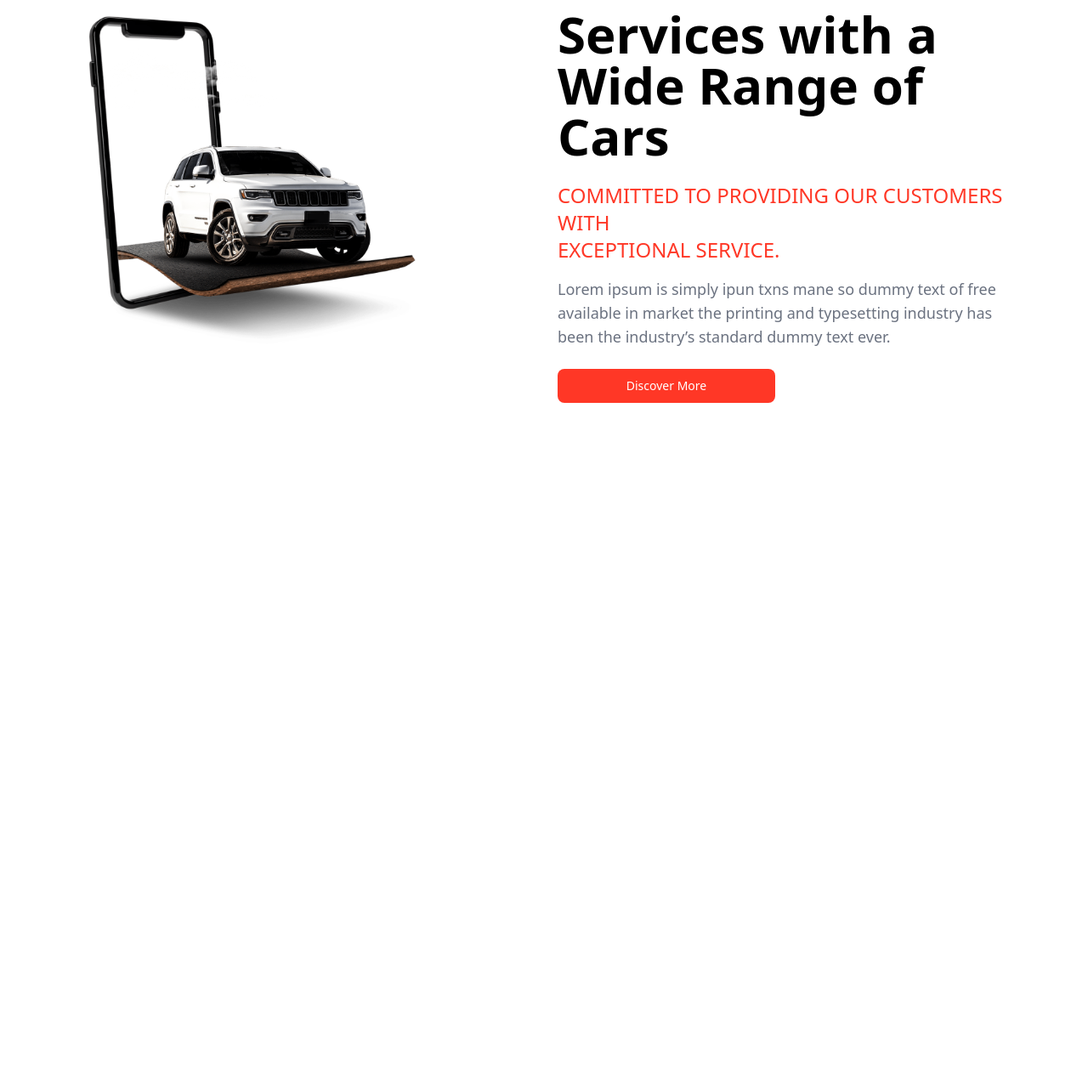
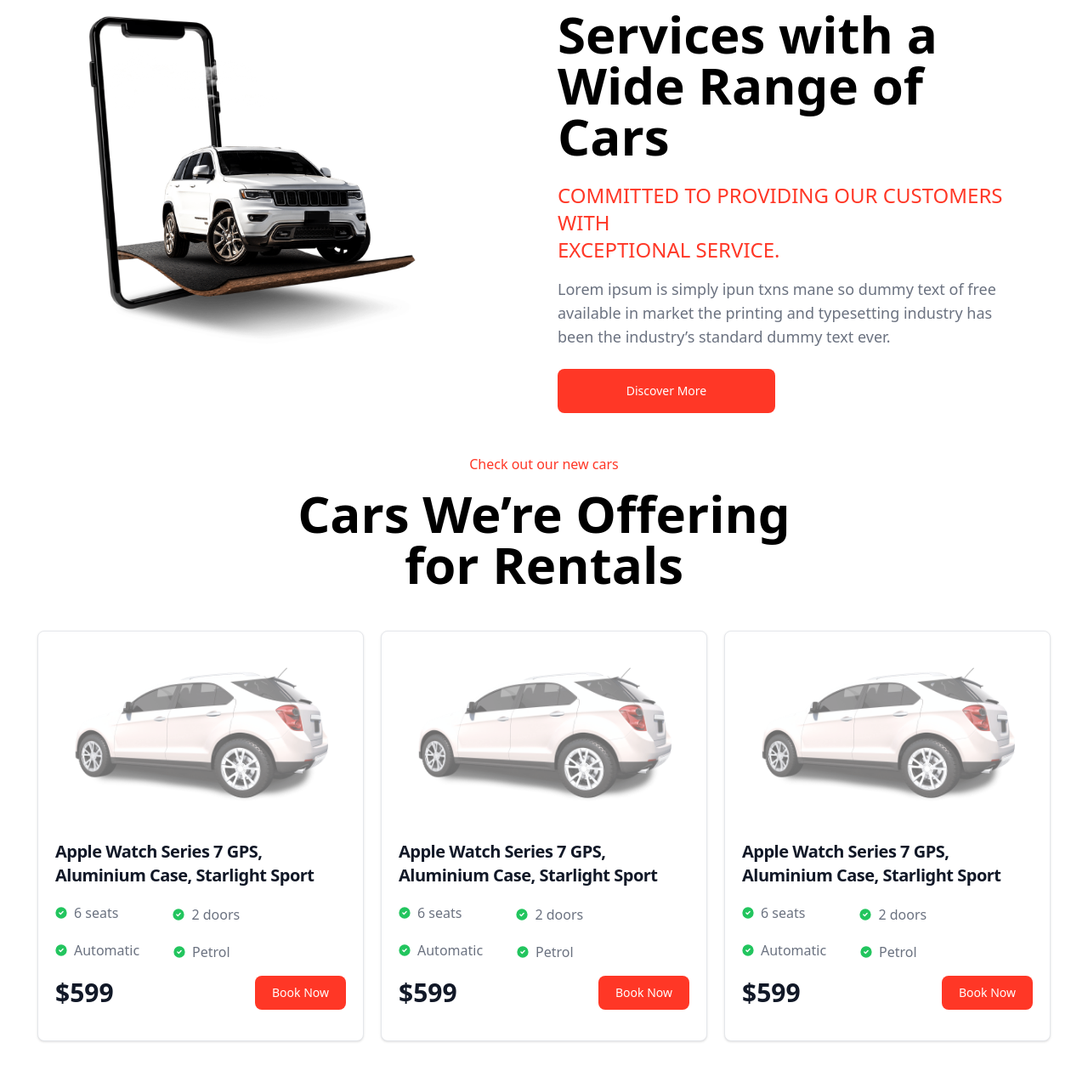
Before and after one commit to akcode7/bookingsite, a PHP site: page / in a window 1280 px wide. Shown: the part 1652-2925 px from the top of the page at 85% size. Before the commit the page ends 2126 px from the top, so only its background shows below. Run offline with PHP 8.4, Linux system fonts and the light colour scheme.

Commit message:
car booking cards

```diff
--- a/index.html
+++ b/index.html
@@ -90,10 +90,177 @@
         <p class="text-[#FF3726] text-2xl font-medium  py-2">COMMITTED TO PROVIDING OUR CUSTOMERS WITH <br> EXCEPTIONAL SERVICE.</p>
         <p class="text-gray-500 text-lg font-normal py-2">Lorem ipsum is simply ipun txns mane so dummy text of free available in market the printing and typesetting industry has been the industry’s
             standard dummy text ever.</p>
-            <button type="submit" class="w-64 text-white bg-[#FF3726] font-medium rounded-lg text-sm px-6 py-2.5 text-center my-4 ">Discover More</button>
+            <button type="submit" class="w-64 text-white bg-[#FF3726] font-medium rounded-lg text-sm px-6 py-4 text-center my-4 ">Discover More</button>
       </div>
     </div>
   </div>
+  <div>
+    <p class="text-center text-[#ff3726] pb-4"> Check out our new cars</p>
+    <h1 class="text-6xl font-bold text-center ">Cars We’re Offering<br>
+        for Rentals</h1>
+</div>
+
+  <div class="flex justify-center py-12">
+
+
+<div class="w-full mx-5 max-w-sm bg-white border border-gray-200 rounded-lg shadow dark:bg-gray-800 dark:border-gray-700">
+    <a href="#">
+        <img class="p-8 rounded-t-lg" src="images/carimg.png" alt="product image" />
+    </a>
+    <div class="px-5 pb-5">
+        <a href="#">
+            <h5 class="text-xl font-semibold tracking-tight text-gray-900 dark:text-white">Apple Watch Series 7 GPS, Aluminium Case, Starlight Sport</h5>
+        </a>
+        <div class="flex items-center justify-between my-4">
+            <ul class="max-w-md flex space-y-1 text-gray-500 list-inside dark:text-gray-400">
+                <li class="flex items-center pr-16">
+                    <svg class="w-3.5 h-3.5 me-2 text-green-500 dark:text-green-400 flex-shrink-0" aria-hidden="true" xmlns="http://www.w3.org/2000/svg" fill="currentColor" viewBox="0 0 20 20">
+                        <path d="M10 .5a9.5 9.5 0 1 0 9.5 9.5A9.51 9.51 0 0 0 10 .5Zm3.707 8.207-4 4a1 1 0 0 1-1.414 0l-2-2a1 1 0 0 1 1.414-1.414L9 10.586l3.293-3.293a1 1 0 0 1 1.414 1.414Z"/>
+                     </svg>
+                    6 seats
+                </li>
+                <li class="flex items-center">
+                    <svg class="w-3.5 h-3.5 me-2 text-green-500 dark:text-green-400 flex-shrink-0" aria-hidden="true" xmlns="http://www.w3.org/2000/svg" fill="currentColor" viewBox="0 0 20 20">
+                        <path d="M10 .5a9.5 9.5 0 1 0 9.5 9.5A9.51 9.51 0 0 0 10 .5Zm3.707 8.207-4 4a1 1 0 0 1-1.414 0l-2-2a1 1 0 0 1 1.414-1.414L9 10.586l3.293-3.293a1 1 0 0 1 1.414 1.414Z"/>
+                     </svg>
+                 2 doors
+                </li>
+
+
+            </ul>
+        </div>
+        <div class="flex items-center justify-between my-4">
+            <ul class="max-w-md flex space-y-1 text-gray-500 list-inside dark:text-gray-400">
+                <li class="flex items-center pr-10">
+                    <svg class="w-3.5 h-3.5 me-2 text-green-500 dark:text-green-400 flex-shrink-0" aria-hidden="true" xmlns="http://www.w3.org/2000/svg" fill="currentColor" viewBox="0 0 20 20">
+                        <path d="M10 .5a9.5 9.5 0 1 0 9.5 9.5A9.51 9.51 0 0 0 10 .5Zm3.707 8.207-4 4a1 1 0 0 1-1.414 0l-2-2a1 1 0 0 1 1.414-1.414L9 10.586l3.293-3.293a1 1 0 0 1 1.414 1.414Z"/>
+                     </svg>
+                   Automatic
+                </li>
+                <li class="flex items-center">
+                    <svg class="w-3.5 h-3.5 me-2 text-green-500 dark:text-green-400 flex-shrink-0" aria-hidden="true" xmlns="http://www.w3.org/2000/svg" fill="currentColor" viewBox="0 0 20 20">
+                        <path d="M10 .5a9.5 9.5 0 1 0 9.5 9.5A9.51 9.51 0 0 0 10 .5Zm3.707 8.207-4 4a1 1 0 0 1-1.414 0l-2-2a1 1 0 0 1 1.414-1.414L9 10.586l3.293-3.293a1 1 0 0 1 1.414 1.414Z"/>
+                     </svg>
+                 Petrol
+                </li>
+
+
+            </ul>
+        </div>
+
+        <div class="flex items-center justify-between my-4">
+            <span class="text-3xl font-bold text-gray-900 dark:text-white">$599</span>
+            <a href="#" class="text-white bg-[#ff3726] font-medium rounded-lg text-sm px-5 py-2.5 text-center">Book Now</a>
+        </div>
+    </div>
+</div>
+
+<div class="w-full max-w-sm bg-white border border-gray-200 rounded-lg shadow dark:bg-gray-800 dark:border-gray-700">
+    <a href="#">
+        <img class="p-8 rounded-t-lg" src="images/carimg.png" alt="product image" />
+    </a>
+    <div class="px-5 pb-5">
+        <a href="#">
+            <h5 class="text-xl font-semibold tracking-tight text-gray-900 dark:text-white">Apple Watch Series 7 GPS, Aluminium Case, Starlight Sport</h5>
+        </a>
+        <div class="flex items-center justify-between my-4">
+            <ul class="max-w-md flex space-y-1 text-gray-500 list-inside dark:text-gray-400">
+                <li class="flex items-center pr-16">
+                    <svg class="w-3.5 h-3.5 me-2 text-green-500 dark:text-green-400 flex-shrink-0" aria-hidden="true" xmlns="http://www.w3.org/2000/svg" fill="currentColor" viewBox="0 0 20 20">
+                        <path d="M10 .5a9.5 9.5 0 1 0 9.5 9.5A9.51 9.51 0 0 0 10 .5Zm3.707 8.207-4 4a1 1 0 0 1-1.414 0l-2-2a1 1 0 0 1 1.414-1.414L9 10.586l3.293-3.293a1 1 0 0 1 1.414 1.414Z"/>
+                     </svg>
+                    6 seats
+                </li>
+                <li class="flex items-center">
+                    <svg class="w-3.5 h-3.5 me-2 text-green-500 dark:text-green-400 flex-shrink-0" aria-hidden="true" xmlns="http://www.w3.org/2000/svg" fill="currentColor" viewBox="0 0 20 20">
+                        <path d="M10 .5a9.5 9.5 0 1 0 9.5 9.5A9.51 9.51 0 0 0 10 .5Zm3.707 8.207-4 4a1 1 0 0 1-1.414 0l-2-2a1 1 0 0 1 1.414-1.414L9 10.586l3.293-3.293a1 1 0 0 1 1.414 1.414Z"/>
+                     </svg>
+                 2 doors
+                </li>
+
+
+            </ul>
+        </div>
+        <div class="flex items-center justify-between my-4">
+            <ul class="max-w-md flex space-y-1 text-gray-500 list-inside dark:text-gray-400">
+                <li class="flex items-center pr-10">
+                    <svg class="w-3.5 h-3.5 me-2 text-green-500 dark:text-green-400 flex-shrink-0" aria-hidden="true" xmlns="http://www.w3.org/2000/svg" fill="currentColor" viewBox="0 0 20 20">
+                        <path d="M10 .5a9.5 9.5 0 1 0 9.5 9.5A9.51 9.51 0 0 0 10 .5Zm3.707 8.207-4 4a1 1 0 0 1-1.414 0l-2-2a1 1 0 0 1 1.414-1.414L9 10.586l3.293-3.293a1 1 0 0 1 1.414 1.414Z"/>
+                     </svg>
+                   Automatic
+                </li>
+                <li class="flex items-center">
+                    <svg class="w-3.5 h-3.5 me-2 text-green-500 dark:text-green-400 flex-shrink-0" aria-hidden="true" xmlns="http://www.w3.org/2000/svg" fill="currentColor" viewBox="0 0 20 20">
+                        <path d="M10 .5a9.5 9.5 0 1 0 9.5 9.5A9.51 9.51 0 0 0 10 .5Zm3.707 8.207-4 4a1 1 0 0 1-1.414 0l-2-2a1 1 0 0 1 1.414-1.414L9 10.586l3.293-3.293a1 1 0 0 1 1.414 1.414Z"/>
+                     </svg>
+                 Petrol
+                </li>
+
+
+            </ul>
+        </div>
+
+        <div class="flex items-center justify-between my-4">
+            <span class="text-3xl font-bold text-gray-900 dark:text-white">$599</span>
+            <a href="#" class="text-white bg-[#ff3726] font-medium rounded-lg text-sm px-5 py-2.5 text-center">Book Now</a>
+        </div>
+    </div>
+</div>
+
+<div class="w-full mx-5 max-w-sm bg-white border border-gray-200 rounded-lg shadow dark:bg-gray-800 dark:border-gray-700">
+    <a href="#">
+        <img class="p-8 rounded-t-lg" src="images/carimg.png" alt="product image" />
+    </a>
+    <div class="px-5 pb-5">
+        <a href="#">
+            <h5 class="text-xl font-semibold tracking-tight text-gray-900 dark:text-white">Apple Watch Series 7 GPS, Aluminium Case, Starlight Sport</h5>
+        </a>
+        <div class="flex items-center justify-between my-4">
+            <ul class="max-w-md flex space-y-1 text-gray-500 list-inside dark:text-gray-400">
+                <li class="flex items-center pr-16">
+                    <svg class="w-3.5 h-3.5 me-2 text-green-500 dark:text-green-400 flex-shrink-0" aria-hidden="true" xmlns="http://www.w3.org/2000/svg" fill="currentColor" viewBox="0 0 20 20">
+                        <path d="M10 .5a9.5 9.5 0 1 0 9.5 9.5A9.51 9.51 0 0 0 10 .5Zm3.707 8.207-4 4a1 1 0 0 1-1.414 0l-2-2a1 1 0 0 1 1.414-1.414L9 10.586l3.293-3.293a1 1 0 0 1 1.414 1.414Z"/>
+                     </svg>
+                    6 seats
+                </li>
+                <li class="flex items-center">
+                    <svg class="w-3.5 h-3.5 me-2 text-green-500 dark:text-green-400 flex-shrink-0" aria-hidden="true" xmlns="http://www.w3.org/2000/svg" fill="currentColor" viewBox="0 0 20 20">
+                        <path d="M10 .5a9.5 9.5 0 1 0 9.5 9.5A9.51 9.51 0 0 0 10 .5Zm3.707 8.207-4 4a1 1 0 0 1-1.414 0l-2-2a1 1 0 0 1 1.414-1.414L9 10.586l3.293-3.293a1 1 0 0 1 1.414 1.414Z"/>
+                     </svg>
+                 2 doors
+                </li>
+
+
+            </ul>
+        </div>
+        <div class="flex items-center justify-between my-4">
+            <ul class="max-w-md flex space-y-1 text-gray-500 list-inside dark:text-gray-400">
+                <li class="flex items-center pr-10">
+                    <svg class="w-3.5 h-3.5 me-2 text-green-500 dark:text-green-400 flex-shrink-0" aria-hidden="true" xmlns="http://www.w3.org/2000/svg" fill="currentColor" viewBox="0 0 20 20">
+                        <path d="M10 .5a9.5 9.5 0 1 0 9.5 9.5A9.51 9.51 0 0 0 10 .5Zm3.707 8.207-4 4a1 1 0 0 1-1.414 0l-2-2a1 1 0 0 1 1.414-1.414L9 10.586l3.293-3.293a1 1 0 0 1 1.414 1.414Z"/>
+                     </svg>
+                   Automatic
+                </li>
+                <li class="flex items-center">
+                    <svg class="w-3.5 h-3.5 me-2 text-green-500 dark:text-green-400 flex-shrink-0" aria-hidden="true" xmlns="http://www.w3.org/2000/svg" fill="currentColor" viewBox="0 0 20 20">
+                        <path d="M10 .5a9.5 9.5 0 1 0 9.5 9.5A9.51 9.51 0 0 0 10 .5Zm3.707 8.207-4 4a1 1 0 0 1-1.414 0l-2-2a1 1 0 0 1 1.414-1.414L9 10.586l3.293-3.293a1 1 0 0 1 1.414 1.414Z"/>
+                     </svg>
+                 Petrol
+                </li>
+
+
+            </ul>
+        </div>
+
+        <div class="flex items-center justify-between my-4">
+            <span class="text-3xl font-bold text-gray-900 dark:text-white">$599</span>
+            <a href="#" class="text-white bg-[#ff3726] font-medium rounded-lg text-sm px-5 py-2.5 text-center">Book Now</a>
+        </div>
+    </div>
+</div>
+
+</div>
+
     <script src="https://code.jquery.com/jquery-3.6.0.min.js"></script>
 <script src="script.js"></script>
 </body>
--- a/src/output.css
+++ b/src/output.css
@@ -595,14 +595,14 @@ video {
   margin-right: auto;
 }
 
-.mx-4 {
-  margin-left: 1rem;
-  margin-right: 1rem;
-}
-
 .my-4 {
   margin-top: 1rem;
   margin-bottom: 1rem;
+}
+
+.mx-5 {
+  margin-left: 1.25rem;
+  margin-right: 1.25rem;
 }
 
 .mb-2 {
@@ -617,6 +617,22 @@ video {
   margin-bottom: 1.25rem;
 }
 
+.ms-3 {
+  margin-inline-start: 0.75rem;
+}
+
+.mt-2 {
+  margin-top: 0.5rem;
+}
+
+.mt-2\.5 {
+  margin-top: 0.625rem;
+}
+
+.me-2 {
+  margin-inline-end: 0.5rem;
+}
+
 .block {
   display: block;
 }
@@ -637,76 +657,64 @@ video {
   height: 100vh;
 }
 
-.h-auto {
-  height: auto;
+.h-4 {
+  height: 1rem;
+}
+
+.h-3 {
+  height: 0.75rem;
+}
+
+.h-3\.5 {
+  height: 0.875rem;
+}
+
+.w-1\/2 {
+  width: 50%;
+}
+
+.w-64 {
+  width: 16rem;
+}
+
+.w-9\/12 {
+  width: 75%;
 }
 
 .w-full {
   width: 100%;
 }
 
-.w-44 {
-  width: 11rem;
+.w-4 {
+  width: 1rem;
 }
 
-.w-1\/2 {
-  width: 50%;
+.w-3 {
+  width: 0.75rem;
 }
 
-.w-1\/3 {
-  width: 33.333333%;
-}
-
-.w-1 {
-  width: 0.25rem;
-}
-
-.w-9 {
-  width: 2.25rem;
-}
-
-.w-96 {
-  width: 24rem;
-}
-
-.w-10\/12 {
-  width: 83.333333%;
-}
-
-.w-5\/12 {
-  width: 41.666667%;
-}
-
-.w-1\/12 {
-  width: 8.333333%;
-}
-
-.w-12 {
-  width: 3rem;
-}
-
-.w-9\/12 {
-  width: 75%;
-}
-
-.w-6 {
-  width: 1.5rem;
-}
-
-.w-64 {
-  width: 16rem;
+.w-3\.5 {
+  width: 0.875rem;
 }
 
 .max-w-sm {
   max-width: 24rem;
 }
 
+.max-w-md {
+  max-width: 28rem;
+}
+
+.flex-shrink-0 {
+  flex-shrink: 0;
+}
+
+.list-inside {
+  list-style-position: inside;
+}
+
 .grid-cols-1 {
   grid-template-columns: repeat(1, minmax(0, 1fr));
-}
-
-.content-center {
-  align-content: center;
 }
 
 .items-center {
@@ -719,6 +727,10 @@ video {
 
 .justify-center {
   justify-content: center;
+}
+
+.justify-between {
+  justify-content: space-between;
 }
 
 .justify-around {
@@ -735,12 +747,33 @@ video {
   margin-bottom: calc(1.5rem * var(--tw-space-y-reverse));
 }
 
+.space-x-1 > :not([hidden]) ~ :not([hidden]) {
+  --tw-space-x-reverse: 0;
+  margin-right: calc(0.25rem * var(--tw-space-x-reverse));
+  margin-left: calc(0.25rem * calc(1 - var(--tw-space-x-reverse)));
+}
+
+.space-y-1 > :not([hidden]) ~ :not([hidden]) {
+  --tw-space-y-reverse: 0;
+  margin-top: calc(0.25rem * calc(1 - var(--tw-space-y-reverse)));
+  margin-bottom: calc(0.25rem * var(--tw-space-y-reverse));
+}
+
 .overflow-hidden {
   overflow: hidden;
 }
 
 .rounded-lg {
   border-radius: 0.5rem;
+}
+
+.rounded {
+  border-radius: 0.25rem;
+}
+
+.rounded-t-lg {
+  border-top-left-radius: 0.5rem;
+  border-top-right-radius: 0.5rem;
 }
 
 .border {
@@ -777,9 +810,35 @@ video {
   background-color: rgb(255 255 255 / var(--tw-bg-opacity));
 }
 
-.bg-gray-500 {
+.bg-\[\] {
+  background-color: ;
+}
+
+.bg-\[\#ff\] {
+  background-color: #ff;
+}
+
+.bg-\[\#ff37\] {
+  background-color: #ff37;
+}
+
+.bg-\[\#ff372\] {
+  background-color: #ff372;
+}
+
+.bg-\[\#ff3726\] {
   --tw-bg-opacity: 1;
-  background-color: rgb(107 114 128 / var(--tw-bg-opacity));
+  background-color: rgb(255 55 38 / var(--tw-bg-opacity));
+}
+
+.bg-blue-100 {
+  --tw-bg-opacity: 1;
+  background-color: rgb(219 234 254 / var(--tw-bg-opacity));
+}
+
+.bg-blue-700 {
+  --tw-bg-opacity: 1;
+  background-color: rgb(29 78 216 / var(--tw-bg-opacity));
 }
 
 .object-cover {
@@ -803,9 +862,29 @@ video {
   padding: 2rem;
 }
 
+.px-10 {
+  padding-left: 2.5rem;
+  padding-right: 2.5rem;
+}
+
+.px-24 {
+  padding-left: 6rem;
+  padding-right: 6rem;
+}
+
 .px-5 {
   padding-left: 1.25rem;
   padding-right: 1.25rem;
+}
+
+.px-6 {
+  padding-left: 1.5rem;
+  padding-right: 1.5rem;
+}
+
+.py-12 {
+  padding-top: 3rem;
+  padding-bottom: 3rem;
 }
 
 .py-2 {
@@ -818,29 +897,9 @@ video {
   padding-bottom: 0.625rem;
 }
 
-.py-10 {
-  padding-top: 2.5rem;
-  padding-bottom: 2.5rem;
-}
-
-.py-12 {
-  padding-top: 3rem;
-  padding-bottom: 3rem;
-}
-
-.px-1 {
-  padding-left: 0.25rem;
-  padding-right: 0.25rem;
-}
-
-.px-10 {
-  padding-left: 2.5rem;
-  padding-right: 2.5rem;
-}
-
-.px-24 {
-  padding-left: 6rem;
-  padding-right: 6rem;
+.py-4 {
+  padding-top: 1rem;
+  padding-bottom: 1rem;
 }
 
 .py-8 {
@@ -848,39 +907,56 @@ video {
   padding-bottom: 2rem;
 }
 
-.py-5 {
-  padding-top: 1.25rem;
-  padding-bottom: 1.25rem;
+.px-2 {
+  padding-left: 0.5rem;
+  padding-right: 0.5rem;
 }
 
-.py-3 {
-  padding-top: 0.75rem;
-  padding-bottom: 0.75rem;
+.px-2\.5 {
+  padding-left: 0.625rem;
+  padding-right: 0.625rem;
 }
 
-.px-6 {
-  padding-left: 1.5rem;
-  padding-right: 1.5rem;
+.py-0 {
+  padding-top: 0px;
+  padding-bottom: 0px;
 }
 
-.pt-2 {
-  padding-top: 0.5rem;
+.py-0\.5 {
+  padding-top: 0.125rem;
+  padding-bottom: 0.125rem;
 }
 
-.pt-20 {
-  padding-top: 5rem;
+.pb-2 {
+  padding-bottom: 0.5rem;
 }
 
 .pt-10 {
   padding-top: 2.5rem;
 }
 
-.pb-2 {
-  padding-bottom: 0.5rem;
+.pb-8 {
+  padding-bottom: 2rem;
 }
 
-.pr-24 {
-  padding-right: 6rem;
+.pb-4 {
+  padding-bottom: 1rem;
+}
+
+.pb-5 {
+  padding-bottom: 1.25rem;
+}
+
+.pr-12 {
+  padding-right: 3rem;
+}
+
+.pr-16 {
+  padding-right: 4rem;
+}
+
+.pr-10 {
+  padding-right: 2.5rem;
 }
 
 .text-left {
@@ -909,9 +977,19 @@ video {
   line-height: 2.5rem;
 }
 
+.text-6xl {
+  font-size: 3.75rem;
+  line-height: 1;
+}
+
 .text-8xl {
   font-size: 6rem;
   line-height: 1;
+}
+
+.text-lg {
+  font-size: 1.125rem;
+  line-height: 1.75rem;
 }
 
 .text-sm {
@@ -929,19 +1007,9 @@ video {
   line-height: 2.25rem;
 }
 
-.text-7xl {
-  font-size: 4.5rem;
-  line-height: 1;
-}
-
-.text-6xl {
-  font-size: 3.75rem;
-  line-height: 1;
-}
-
-.text-lg {
-  font-size: 1.125rem;
-  line-height: 1.75rem;
+.text-xs {
+  font-size: 0.75rem;
+  line-height: 1rem;
 }
 
 .font-bold {
@@ -956,19 +1024,16 @@ video {
   font-weight: 400;
 }
 
-.text-gray-900 {
-  --tw-text-opacity: 1;
-  color: rgb(17 24 39 / var(--tw-text-opacity));
+.font-semibold {
+  font-weight: 600;
 }
 
-.text-white {
-  --tw-text-opacity: 1;
-  color: rgb(255 255 255 / var(--tw-text-opacity));
+.lowercase {
+  text-transform: lowercase;
 }
 
-.text-gray-600 {
-  --tw-text-opacity: 1;
-  color: rgb(75 85 99 / var(--tw-text-opacity));
+.tracking-tight {
+  letter-spacing: -0.025em;
 }
 
 .text-\[\#FF3726\] {
@@ -981,6 +1046,41 @@ video {
   color: rgb(107 114 128 / var(--tw-text-opacity));
 }
 
+.text-gray-900 {
+  --tw-text-opacity: 1;
+  color: rgb(17 24 39 / var(--tw-text-opacity));
+}
+
+.text-white {
+  --tw-text-opacity: 1;
+  color: rgb(255 255 255 / var(--tw-text-opacity));
+}
+
+.text-\[\#ff3726\] {
+  --tw-text-opacity: 1;
+  color: rgb(255 55 38 / var(--tw-text-opacity));
+}
+
+.text-blue-800 {
+  --tw-text-opacity: 1;
+  color: rgb(30 64 175 / var(--tw-text-opacity));
+}
+
+.text-gray-200 {
+  --tw-text-opacity: 1;
+  color: rgb(229 231 235 / var(--tw-text-opacity));
+}
+
+.text-yellow-300 {
+  --tw-text-opacity: 1;
+  color: rgb(253 224 71 / var(--tw-text-opacity));
+}
+
+.text-green-500 {
+  --tw-text-opacity: 1;
+  color: rgb(34 197 94 / var(--tw-text-opacity));
+}
+
 .opacity-50 {
   opacity: 0.5;
 }
```
Also changed, not shown: other parts of src/output.css (+86 -8 lines).
